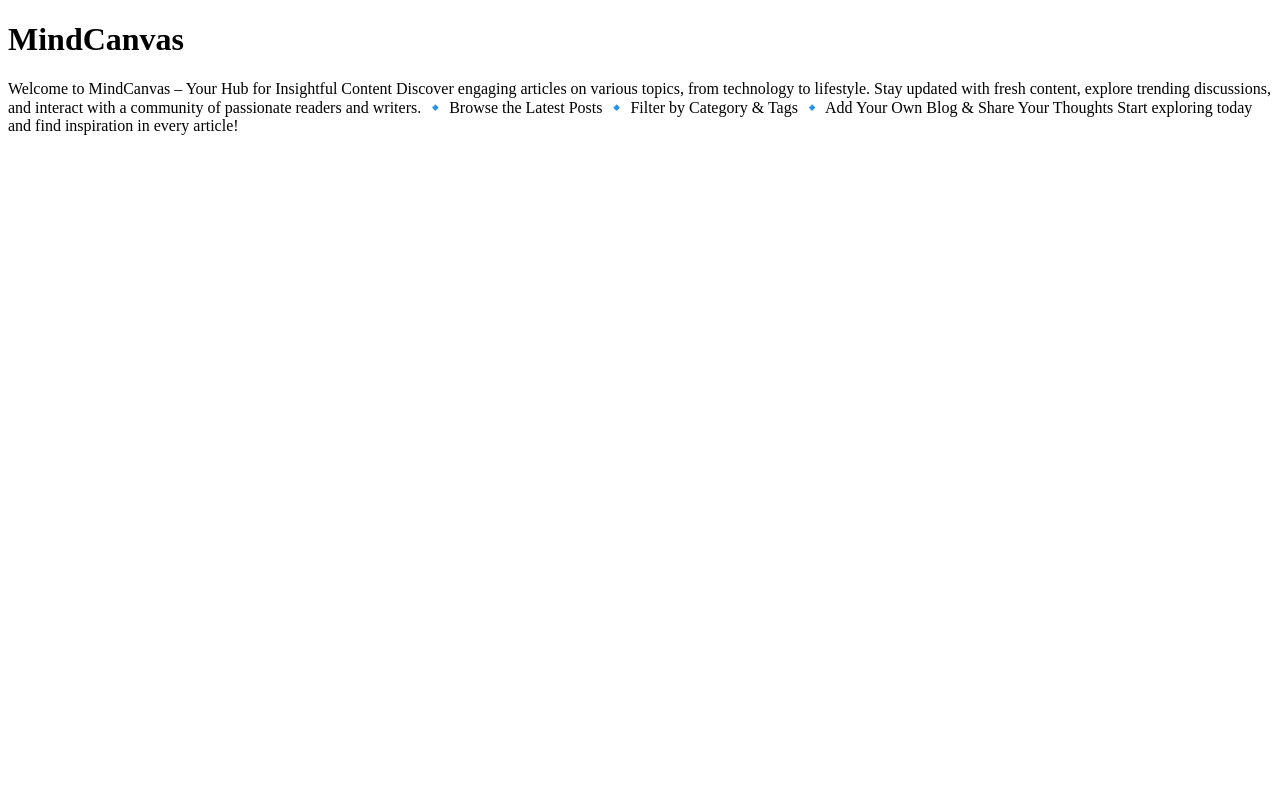
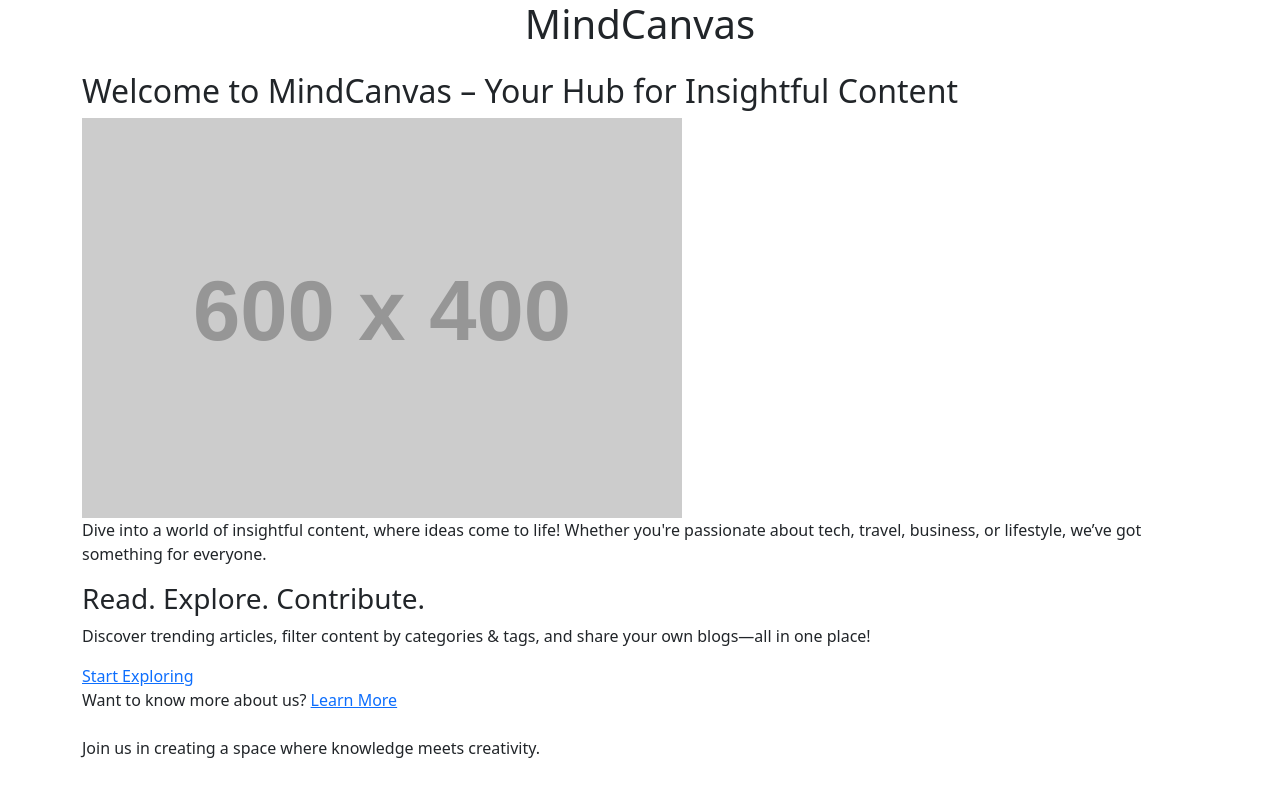
Before and after one commit to yMeeraki/-MindCanvas-VA3-4, a website: page index.html in a window 1280 px wide. Drawn offline with nearby package versions, Linux system fonts and the light colour scheme; placeholder pictures from the web are drawn by us.

Commit message:
Added HTML

```diff
--- a/index.html
+++ b/index.html
@@ -4,29 +4,46 @@
     <title>MindCanvas</title>
     <meta charset="UTF-8" />
     <meta name="viewport" content="width=device-width" />
-    <!--
-      Need a visual blank slate?
-      Remove all code in `styles.css`!
-    -->
-    <link rel="stylesheet" href="styles.css" />
-    <script type="module" src="script.js"></script>
+    <link href="https://cdn.jsdelivr.net/npm/bootstrap@5.3.3/dist/css/bootstrap.min.css" rel="stylesheet" integrity="sha384-QWTKZyjpPEjISv5WaRU9OFeRpok6YctnYmDr5pNlyT2bRjXh0JMhjY6hW+ALEwIH" crossorigin="anonymous">
+
+
+
   </head>
   <body>
-     <header>
+     <header class="container text-center">
       <h1>
         MindCanvas
       </h1>
      </header>
-     <main>
-      Welcome to MindCanvas – Your Hub for Insightful Content
+     <main class="container mt-4">
+      <article>
+        <h2>
+          Welcome to MindCanvas – Your Hub for Insightful Content
+        </h2>
+        <img src="https://placehold.co/600x400?text=MindCanvas" alt="MindCanvas">
+        <p>
+          Dive into a world of insightful content, where ideas come to life! Whether you're passionate about tech, travel, business, or lifestyle, we’ve got something for everyone.
 
-Discover engaging articles on various topics, from technology to lifestyle. Stay updated with fresh content, explore trending discussions, and interact with a community of passionate readers and writers.
+        </p>
+      </article>
+      <article>
+        <h3>Read. Explore. Contribute.</h3>
+        <p>
+          Discover trending articles, filter content by categories & tags, and share your own blogs—all in one place!
+        </p>
+        <a href="bloglist.html">Start Exploring</a>
 
-🔹 Browse the Latest Posts
-🔹 Filter by Category & Tags
-🔹 Add Your Own Blog & Share Your Thoughts
+      </article>
+       <p>
+        Want to know more about us? <a href="about-us.html">Learn More</a>
+<br>
+<br>
+        Join us in creating a space where knowledge meets creativity.
+       </p>
+      </section>
 
-Start exploring today and find inspiration in every article!
      </main>
   </body>
+  <script src="https://cdn.jsdelivr.net/npm/bootstrap@5.3.3/dist/js/bootstrap.bundle.min.js" integrity="sha384-YvpcrYf0tY3lHB60NNkmXc5s9fDVZLESaAA55NDzOxhy9GkcIdslK1eN7N6jIeHz" crossorigin="anonymous"></script>
+
 </html>
```
Also changed, not shown: about-us.html (added), bloglist.html (added).
